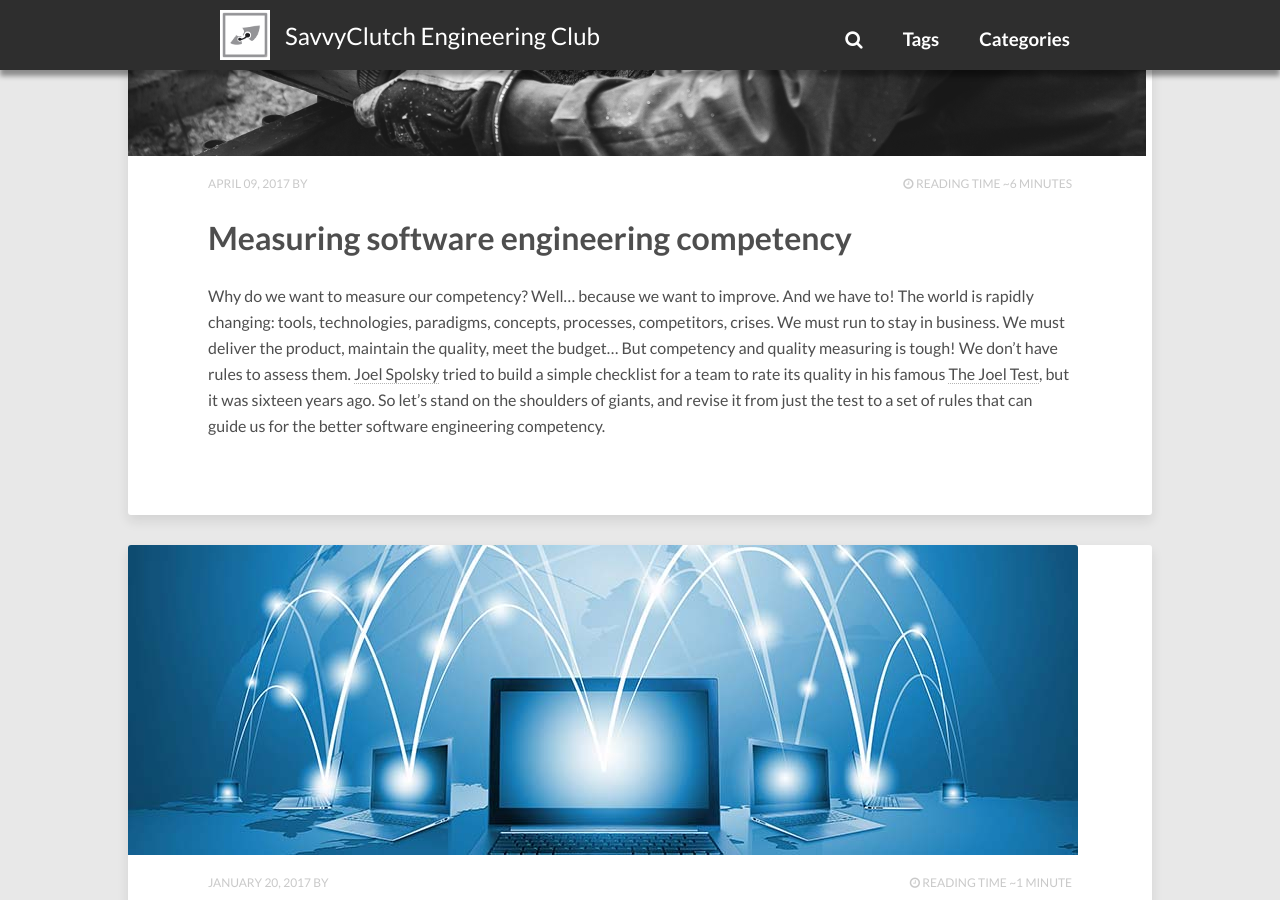
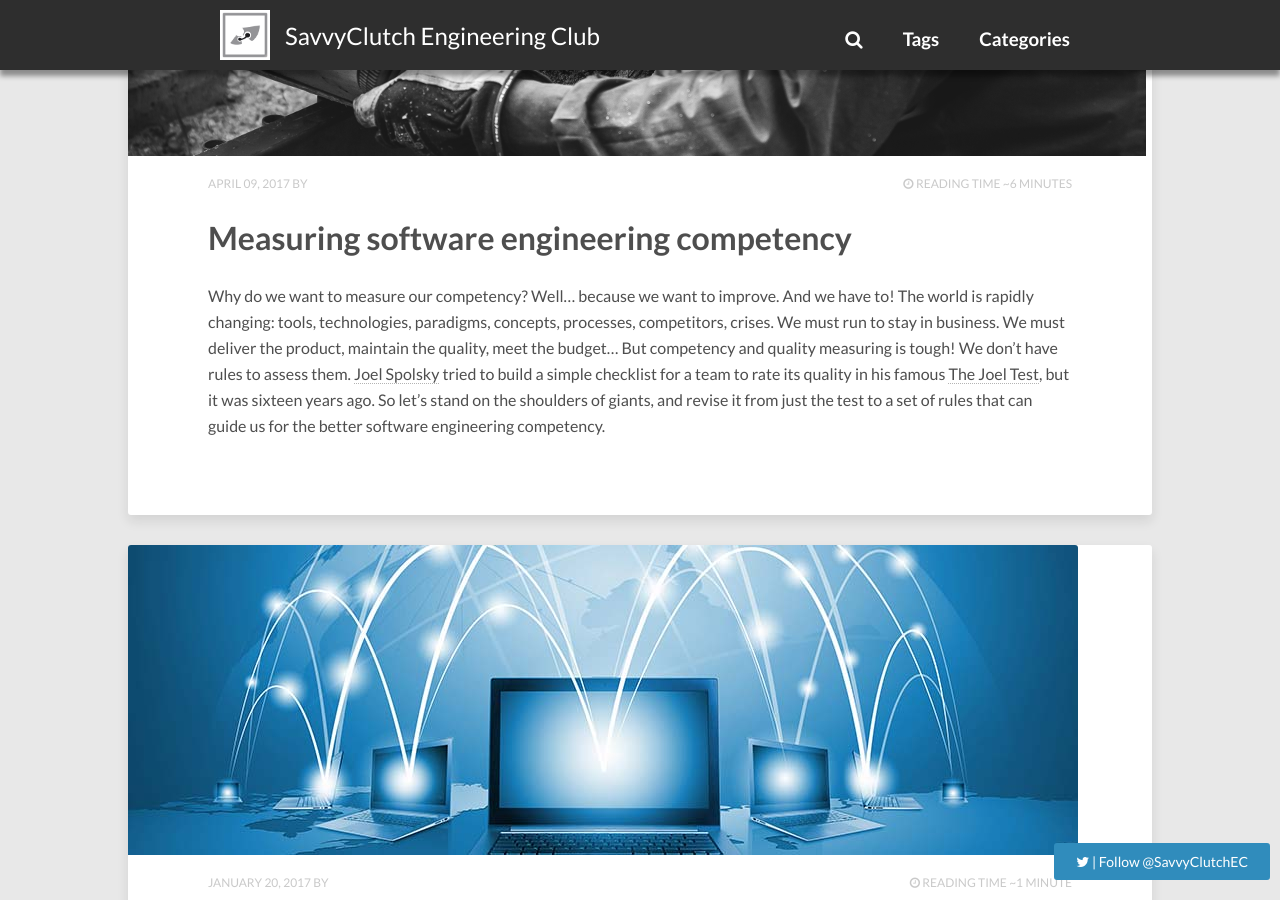
Before and after one commit to savvyclutch/savvyclutch.github.io, a Jekyll site: the page built from index.html, in a window 1280 px wide and 900 px high, scrolled down 583 px. Built offline with Jekyll 4.4.1, drawn with Linux system fonts in a browser that asks for light colours; nearby versions of some CDN libraries; the list of posts is cut into pages by our own code; comment, search, counter and statistics services are not loaded.

Commit message:
Add site twitter button to header

```diff
--- a/_includes/header.html
+++ b/_includes/header.html
@@ -99,6 +99,6 @@
   </ul>
 </nav>
 
-{% if site.owner.twitter %}
-  <a href="https://twitter.com/{{site.owner.twitter}}" class="btn btn-info button-twitter" data-show-count="false" data-size="large"><i class="fa fa-twitter"></i> <span> | Follow @{{site.owner.twitter}}</span></a>
+{% if site.twitter %}
+  <a href="https://twitter.com/{{site.twitter}}" class="btn btn-info button-twitter" data-show-count="false" data-size="large"><i class="fa fa-twitter"></i> <span> | Follow @{{site.twitter}}</span></a>
 {% endif %}
```
